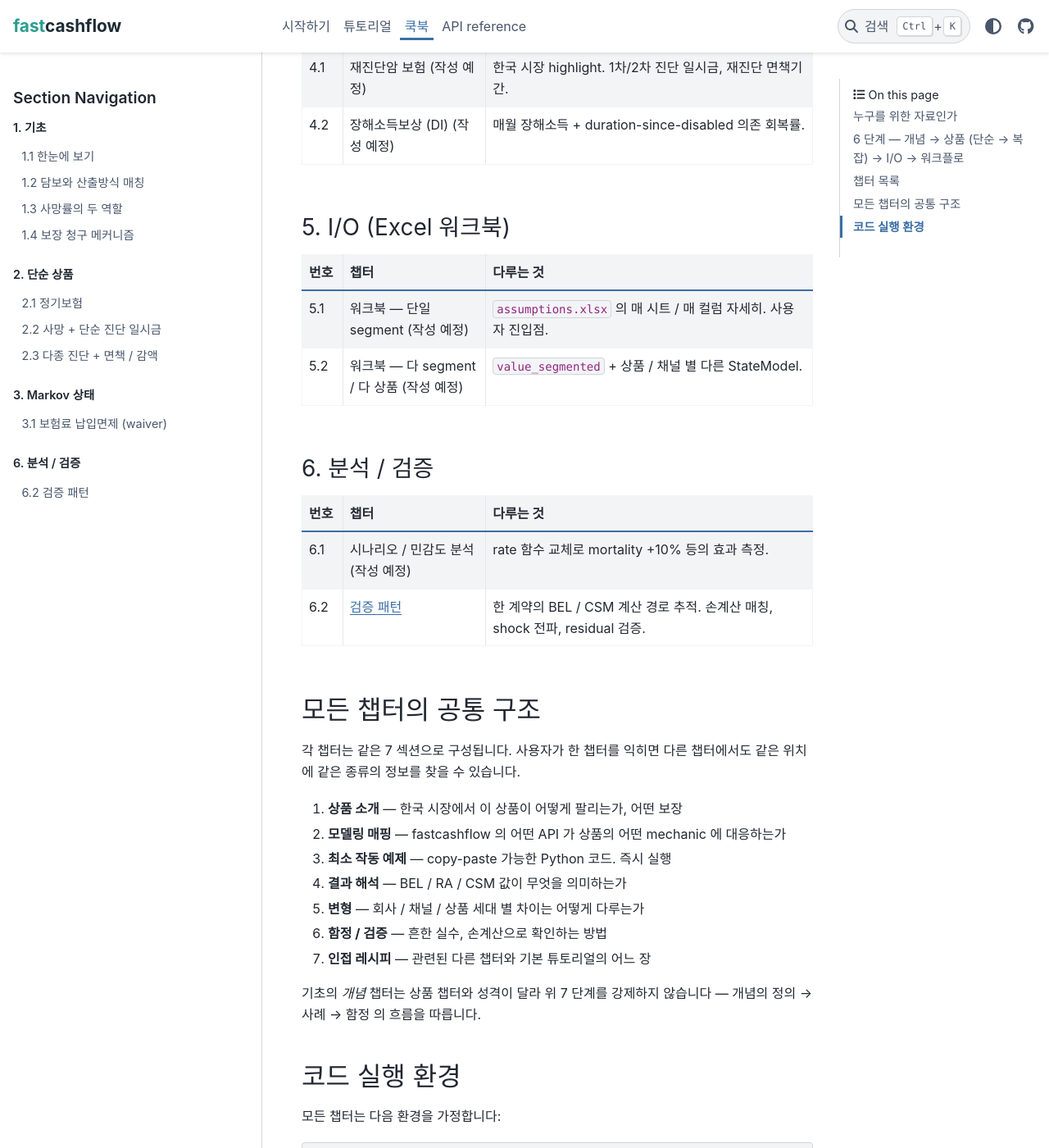
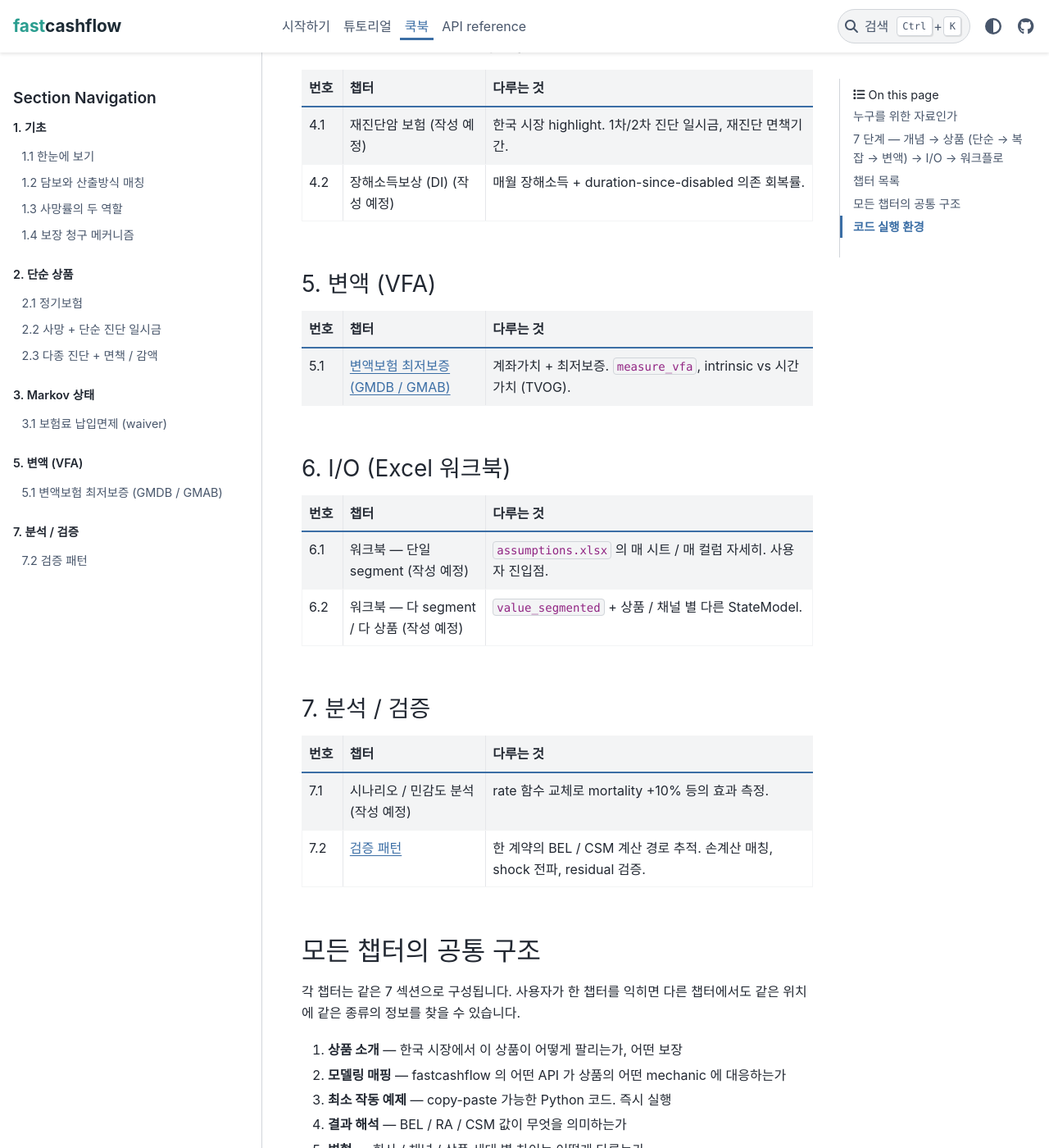
Before and after one commit to seokhoonj/fastcashflow, a Sphinx documentation site: the page built from docs/cookbook/index.md, in a window 1280 px wide and 1400 px high, scrolled down 2741 px. Shown: the whole window at 82% size. Built offline with Sphinx 7.4.7 and the PyData theme 0.15.4, drawn with Linux system fonts in a browser that asks for light colours; some of the changed text lies outside the part shown.

Commit message:
docs: add cookbook 5.1 variable-insurance GMDB/GMAB (VFA)
New "5. 변액 (VFA)" cookbook part with a chapter on minimum guarantees: build
a VFA account-value contract with GMDB/GMAB, measure_vfa for the deterministic
intrinsic, then return_scenarios for the time value (TVOG) the CSM absorbs.
Runnable example with captured output -- the intrinsic is tiny at central
growth while the TVOG is the real cost a single deterministic run misses.
Renumber I/O -> 6 and 분석/검증 -> 7 (validation chapter 6.2 -> 7.2).

````diff
--- a/docs/cookbook/index.md
+++ b/docs/cookbook/index.md
@@ -19,7 +19,7 @@
 오시면 가장 부드럽지만, 각 챕터는 **그 챕터만 봐도 충분히 이해되도록**
 필요한 배경을 짧게 도입합니다.
 
-## 6 단계 — 개념 → 상품 (단순 → 복잡) → I/O → 워크플로
+## 7 단계 — 개념 → 상품 (단순 → 복잡 → 변액) → I/O → 워크플로
 
 ```{list-table}
 :header-rows: 1
@@ -41,6 +41,9 @@
 * - Semi-Markov 상태
   - 상태 안에서의 경과 시간 의존
   - 재진단 / 회복 / 등급 진행 — 코호트 추적이 필요한 영역.
+* - 변액 (VFA)
+  - 계좌가치 + 최저보증
+  - 변액보험을 VFA 로 측정. GMDB / GMAB 의 intrinsic 과 시간가치 (TVOG).
 * - I/O (Excel 워크북)
   - 데이터 입출력
   - 회사 워크북을 fastcashflow 가 읽는 형식으로 맞추는 자리.
@@ -137,7 +140,7 @@
   - 매월 장해소득 + duration-since-disabled 의존 회복률.
 ```
 
-### 5. I/O (Excel 워크북)
+### 5. 변액 (VFA)
 
 ```{list-table}
 :header-rows: 1
@@ -147,14 +150,11 @@
   - 챕터
   - 다루는 것
 * - 5.1
-  - 워크북 — 단일 segment (작성 예정)
-  - `assumptions.xlsx` 의 매 시트 / 매 컬럼 자세히. 사용자 진입점.
-* - 5.2
-  - 워크북 — 다 segment / 다 상품 (작성 예정)
-  - `value_segmented` + 상품 / 채널 별 다른 StateModel.
+  - [변액보험 최저보증 (GMDB / GMAB)](variable/gmdb-gmab)
+  - 계좌가치 + 최저보증. `measure_vfa`, intrinsic vs 시간가치 (TVOG).
 ```
 
-### 6. 분석 / 검증
+### 6. I/O (Excel 워크북)
 
 ```{list-table}
 :header-rows: 1
@@ -164,9 +164,26 @@
   - 챕터
   - 다루는 것
 * - 6.1
+  - 워크북 — 단일 segment (작성 예정)
+  - `assumptions.xlsx` 의 매 시트 / 매 컬럼 자세히. 사용자 진입점.
+* - 6.2
+  - 워크북 — 다 segment / 다 상품 (작성 예정)
+  - `value_segmented` + 상품 / 채널 별 다른 StateModel.
+```
+
+### 7. 분석 / 검증
+
+```{list-table}
+:header-rows: 1
+:widths: 8 28 64
+
+* - 번호
+  - 챕터
+  - 다루는 것
+* - 7.1
   - 시나리오 / 민감도 분석 (작성 예정)
   - rate 함수 교체로 mortality +10% 등의 효과 측정.
-* - 6.2
+* - 7.2
   - [검증 패턴](workflow/validation)
   - 한 계약의 BEL / CSM 계산 경로 추적. 손계산 매칭, shock 전파, residual 검증.
 ```
@@ -228,7 +245,14 @@
 
 ```{toctree}
 :hidden:
-:caption: 6. 분석 / 검증
+:caption: 5. 변액 (VFA)
+
+variable/gmdb-gmab
+```
+
+```{toctree}
+:hidden:
+:caption: 7. 분석 / 검증
 
 workflow/validation
 ```
--- a/docs/cookbook/workflow/validation.md
+++ b/docs/cookbook/workflow/validation.md
@@ -1,4 +1,4 @@
-# 6.2 검증 패턴
+# 7.2 검증 패턴
 
 ```{admonition} 이 챕터에서 배우는 것
 :class: tip
````
Also changed, not shown: docs/cookbook/variable/gmdb-gmab.md (added, +221 -0 lines).
